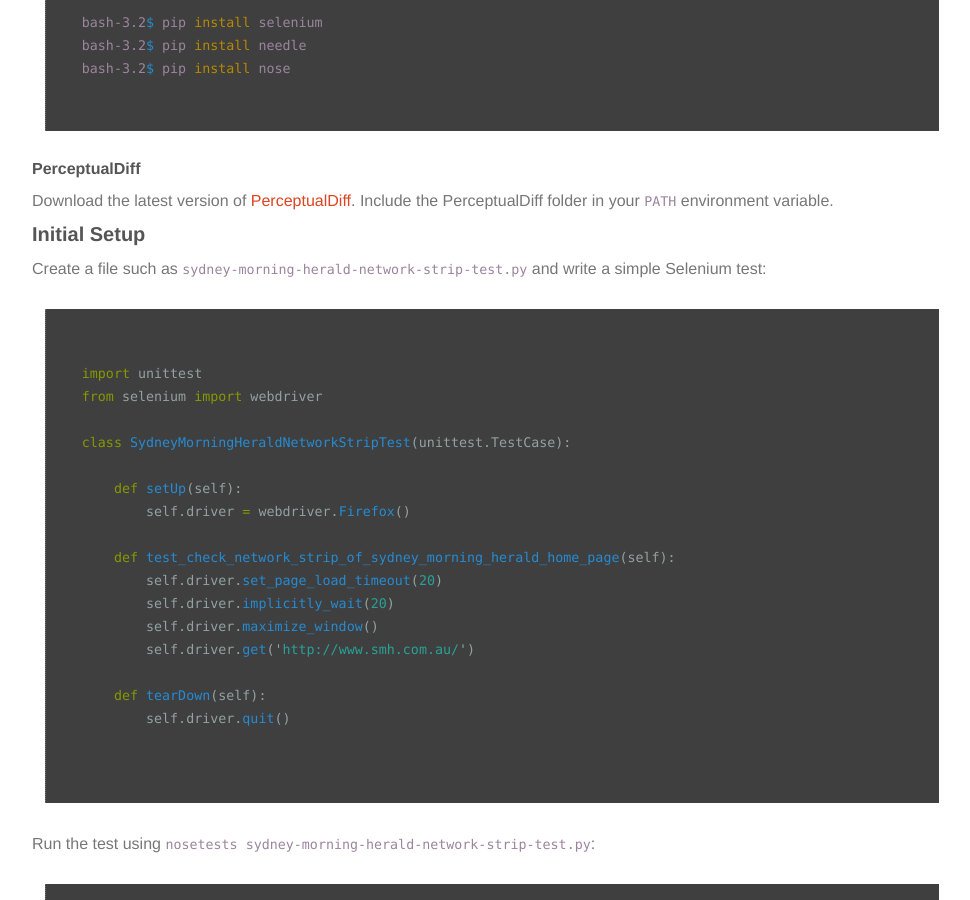
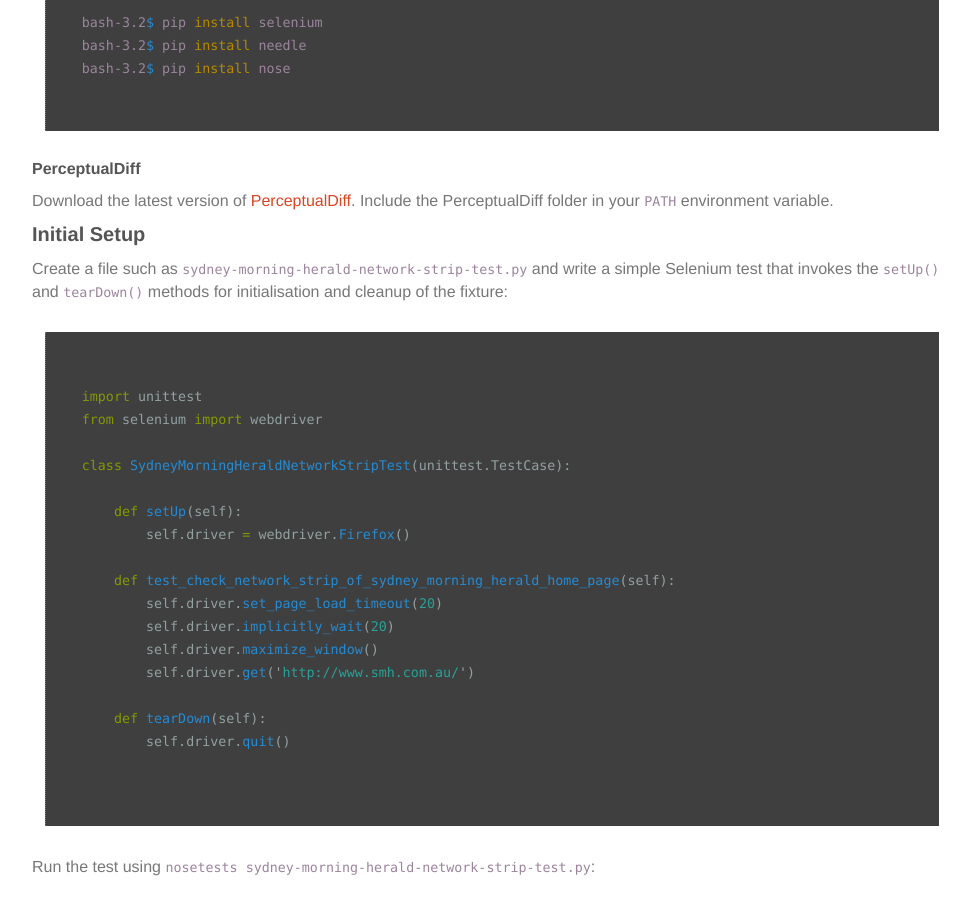
Before and after one commit to the-creative-tester/blog, a Jekyll site: the page built from _posts/2016-04-16-Visual-Regression-Testing.md, in a window 1280 px wide and 900 px high, scrolled down 1090 px. Shown: the whole window, without its empty margins (148-1118 px from the left). Built offline with Jekyll 4.4.1, drawn with Linux system fonts in a browser that asks for light colours; nearby versions of some CDN libraries.

Commit message:
update blog

````diff
--- a/_posts/2016-04-16-Visual-Regression-Testing.md
+++ b/_posts/2016-04-16-Visual-Regression-Testing.md
@@ -51,7 +51,7 @@ Download the latest version of [PerceptualDiff](https://sourceforge.net/projects
 
 ### Initial Setup
 
-Create a file such as ```sydney-morning-herald-network-strip-test.py``` and write a simple Selenium test:
+Create a file such as ```sydney-morning-herald-network-strip-test.py``` and write a simple Selenium test that invokes the ```setUp()``` and ```tearDown()``` methods for initialisation and cleanup of the fixture:
 
 >
 ~~~ python
````
